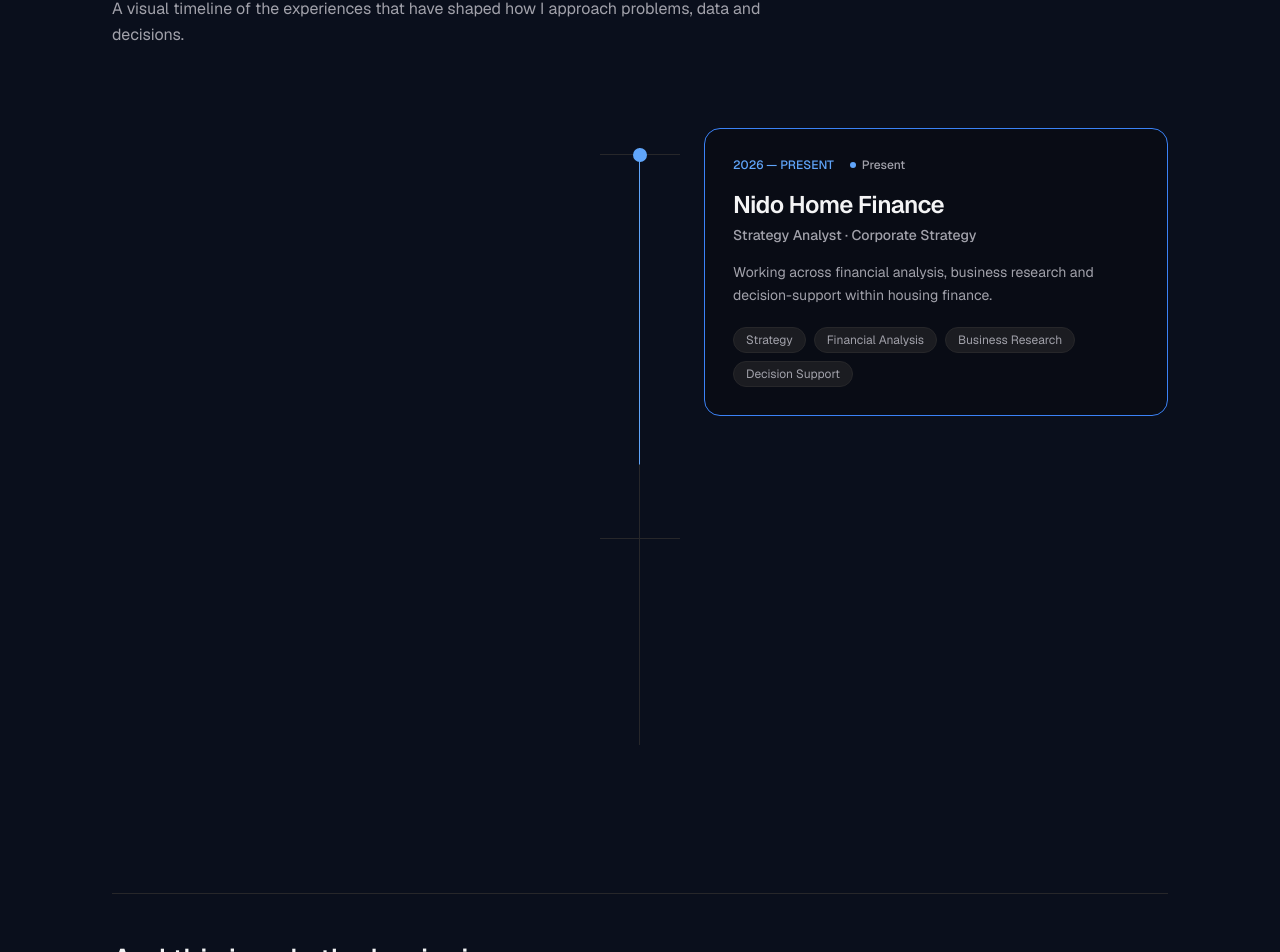
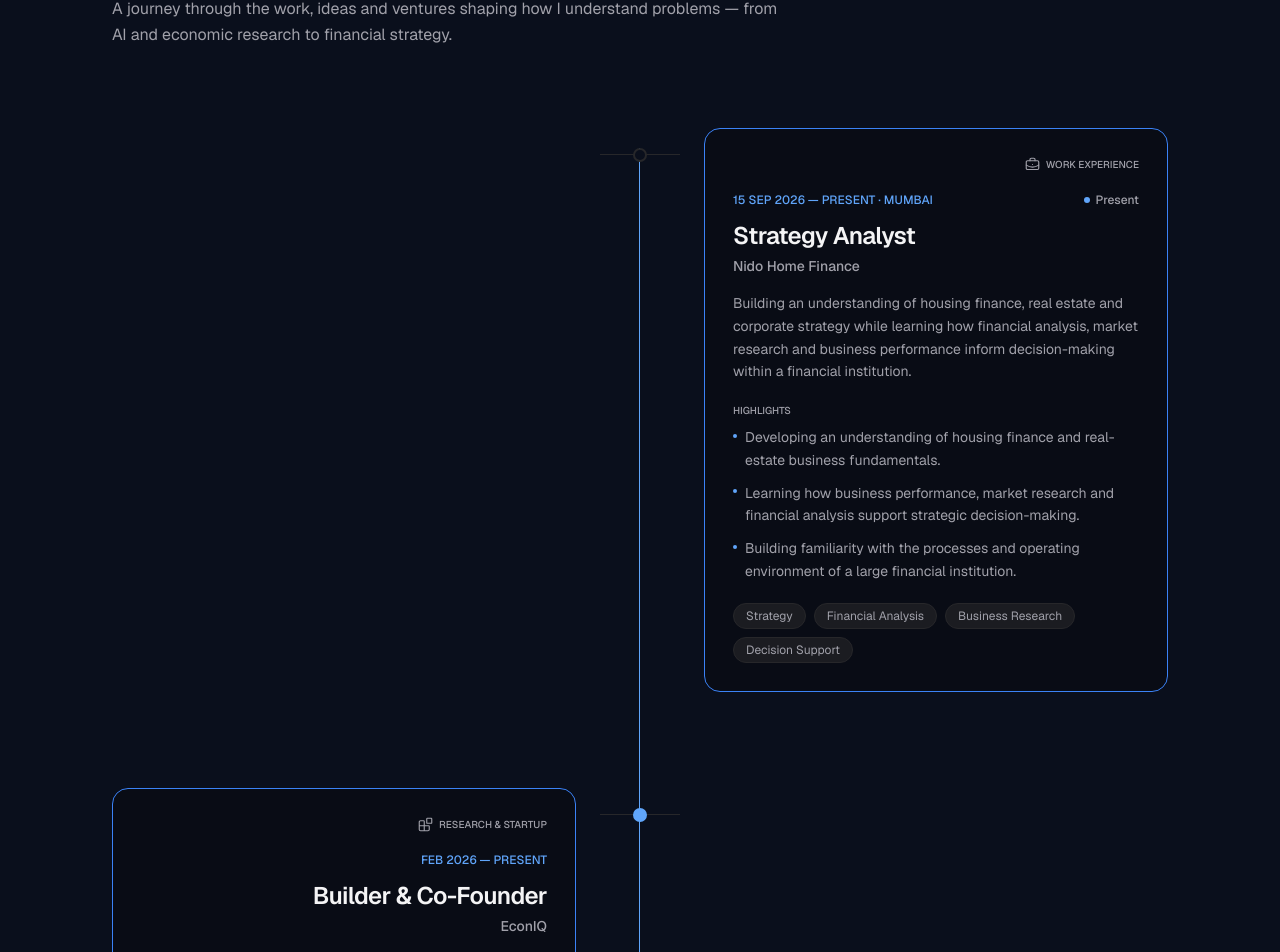
Before and after one commit to Apurv-Shinde11/Portfolio, a Next.js app: page /professional-journey in a window 1280 px wide. Shown: the part 317-1269 px from the top of the page. Built offline with nearby package versions, Linux system fonts and the light colour scheme.

Commit message:
feat: refine professional journey experience cards

```diff
--- a/app/professional-journey/page.tsx
+++ b/app/professional-journey/page.tsx
@@ -5,7 +5,7 @@
 export const metadata: Metadata = {
     title: "Professional Journey",
     description:
-        "A visual timeline of the experiences that have shaped how I approach problems, data and decisions.",
+        "A journey through the work, ideas and ventures shaping how I understand problems — from AI and economic research to financial strategy.",
 };
 
 export default function ProfessionalJourneyPage() {
@@ -19,14 +19,14 @@
                     Professional Journey
                 </p>
                 <h1 className="mt-4 max-w-4xl text-4xl font-semibold tracking-tight sm:text-5xl">
-                    From building with technology to working with business.
+                    Built with code. Shaped by data. Driven by decisions.
                 </h1>
                 <p
                     className="mt-5 max-w-2xl text-base leading-relaxed"
                     style={{ color: "var(--foreground-muted)" }}
                 >
-                    A visual timeline of the experiences that have shaped how I approach
-                    problems, data and decisions.
+                    A journey through the work, ideas and ventures shaping how I understand
+                    problems — from AI and economic research to financial strategy.
                 </p>
             </section>
 
--- a/components/ProfessionalJourneyTimeline.tsx
+++ b/components/ProfessionalJourneyTimeline.tsx
@@ -1,6 +1,7 @@
 "use client";
 
 import { useRef, useState } from "react";
+import { Blocks, BriefcaseBusiness } from "lucide-react";
 import {
     motion,
     useMotionValueEvent,
@@ -13,19 +14,49 @@
 const experiences = [
     {
         company: "Nido Home Finance",
-        role: "Strategy Analyst · Corporate Strategy",
-        period: "2026 — Present",
+        role: "Strategy Analyst",
+        type: "WORK EXPERIENCE",
+        period: "15 Sep 2026 — Present",
+        location: "Mumbai",
         description:
-            "Working across financial analysis, business research and decision-support within housing finance.",
+            "Building an understanding of housing finance, real estate and corporate strategy while learning how financial analysis, market research and business performance inform decision-making within a financial institution.",
+        highlights: [
+            "Developing an understanding of housing finance and real-estate business fundamentals.",
+            "Learning how business performance, market research and financial analysis support strategic decision-making.",
+            "Building familiarity with the processes and operating environment of a large financial institution.",
+        ],
         tags: ["Strategy", "Financial Analysis", "Business Research", "Decision Support"],
         current: true,
     },
     {
+        company: "EconIQ",
+        role: "Builder & Co-Founder",
+        type: "RESEARCH & STARTUP",
+        period: "Feb 2026 — Present",
+        location: "",
+        description:
+            "Building a quantitative economic-intelligence platform designed to bring macroeconomic research, market signals and decision-relevant context into one coherent environment without overwhelming the user.",
+        highlights: [
+            "Building Sentinel, the core economic-research dashboard, alongside Atlas, PE Intel, Geopolitical Watch, Simulator and Portfolio Layer.",
+            "Translating macroeconomic signals, policies and market data into structured intelligence for understanding the Indian economy and investment environment.",
+            "Developing the product as an intelligence system rather than a direct advisory tool, with the MVP currently being discussed with prospective users and investors.",
+        ],
+        tags: ["Economic Research", "Macro Analysis", "Quantitative Analysis", "Product Development"],
+        current: false,
+    },
+    {
         company: "BabyDino / Zenith",
         role: "AI Intern & Researcher",
-        period: "2025",
+        type: "WORK EXPERIENCE",
+        period: "10 Jul 2025 — 30 Mar 2026",
+        location: "Remote",
         description:
-            "Explored AI/ML applications through research, experimentation and technical projects.",
+            "Worked across AI research, experimentation and development, translating problem statements into practical Python and machine-learning workflows.",
+        highlights: [
+            "Developed an Income Tax Return Automation System to structure financial-data inputs and automate repetitive compliance workflows.",
+            "Built a Sports Recommendation System combining user inputs and live-camera analysis to recommend suitable sports based on physical characteristics.",
+            "Worked with Python, machine-learning libraries, data-processing workflows and AI/ML techniques across research and development.",
+        ],
         tags: ["AI / ML", "Python", "Research", "Data"],
         current: false,
     },
@@ -46,11 +77,12 @@
     reduceMotion: boolean;
     isActive: boolean;
 }) {
-    const start = index === 0 ? 0.02 : 0.6;
-    const end = index === 0 ? 0.16 : 0.78;
+    const start = (index / experiences.length) * 0.82;
+    const end = start + 0.16;
     const reveal = useTransform(progress, [start, end], [0, 1]);
     const y = useTransform(reveal, [0, 1], [18, 0]);
     const onLeft = index % 2 === 1;
+    const ExperienceIcon = experience.type === "RESEARCH & STARTUP" ? Blocks : BriefcaseBusiness;
 
     return (
         <li className="relative grid grid-cols-[3rem_minmax(0,1fr)] items-start gap-x-4 md:grid-cols-[minmax(0,1fr)_5rem_minmax(0,1fr)] md:gap-x-6">
@@ -67,12 +99,22 @@
                     backgroundColor: "var(--card-bg)",
                 }}
             >
-                <div className="flex flex-wrap items-center justify-between gap-x-4 gap-y-2 md:justify-start md:gap-y-3">
+                <div className="flex justify-end">
+                    <span
+                        className="inline-flex items-center gap-1.5 text-[10px] font-medium uppercase"
+                        style={{ color: "var(--foreground-muted)" }}
+                    >
+                        <ExperienceIcon size={15} strokeWidth={1.8} aria-hidden="true" />
+                        {experience.type}
+                    </span>
+                </div>
+
+                <div className={`mt-5 flex flex-wrap items-center justify-between gap-x-3 gap-y-2 ${onLeft ? "md:justify-end" : ""}`}>
                     <p
                         className="text-xs font-medium uppercase"
                         style={{ color: "var(--link-accent)" }}
                     >
-                        {experience.period}
+                        {experience.period}{experience.location ? ` · ${experience.location}` : ""}
                     </p>
                     {experience.current && (
                         <span
@@ -89,13 +131,13 @@
                 </div>
 
                 <h2
-                    className="mt-4 text-xl font-semibold tracking-tight sm:text-2xl"
+                    className="mt-3 text-xl font-semibold tracking-tight sm:text-2xl"
                     style={{ color: "var(--foreground)" }}
                 >
-                    {experience.company}
+                    {experience.role}
                 </h2>
                 <p className="mt-1 text-sm font-medium" style={{ color: "var(--foreground-muted)" }}>
-                    {experience.role}
+                    {experience.company}
                 </p>
                 <p
                     className="mt-4 text-sm leading-relaxed"
@@ -103,6 +145,24 @@
                 >
                     {experience.description}
                 </p>
+                <p
+                    className="mb-2 mt-5 text-[10px] font-medium uppercase"
+                    style={{ color: "var(--foreground-muted)" }}
+                >
+                    Highlights
+                </p>
+                <ul className={`space-y-2.5 ${onLeft ? "md:text-right" : ""}`} aria-label={`${experience.company} highlights`}>
+                    {experience.highlights.map((highlight) => (
+                        <li key={highlight} className="flex items-start gap-2 text-sm leading-relaxed">
+                            <span
+                                aria-hidden="true"
+                                className="mt-[0.55em] h-1 w-1 shrink-0 rounded-full"
+                                style={{ backgroundColor: "var(--link-accent)" }}
+                            />
+                            <span style={{ color: "var(--foreground-muted)" }}>{highlight}</span>
+                        </li>
+                    ))}
+                </ul>
                 <ul
                     className={`mt-5 flex flex-wrap gap-2 ${onLeft ? "md:justify-end" : ""}`}
                     aria-label={`${experience.company} focus areas`}
@@ -160,7 +220,10 @@
     });
 
     useMotionValueEvent(scrollYProgress, "change", (progress) => {
-        const nextActiveIndex = progress >= 0.6 ? 1 : progress >= 0.02 ? 0 : -1;
+        const nextActiveIndex = experiences.reduce((activeIndex, _, index) => {
+            const activationPoint = (index / experiences.length) * 0.82 + 0.08;
+            return progress >= activationPoint ? index : activeIndex;
+        }, -1);
         setActiveIndex((current) =>
             current === nextActiveIndex ? current : nextActiveIndex
         );
@@ -179,7 +242,7 @@
             </div>
 
             <ol
-                className="relative flex flex-col gap-y-14 md:gap-y-24"
+                className="relative flex flex-col gap-y-16 md:gap-y-24"
                 aria-label="Professional experience, newest first"
             >
                 {experiences.map((experience, index) => (
```
